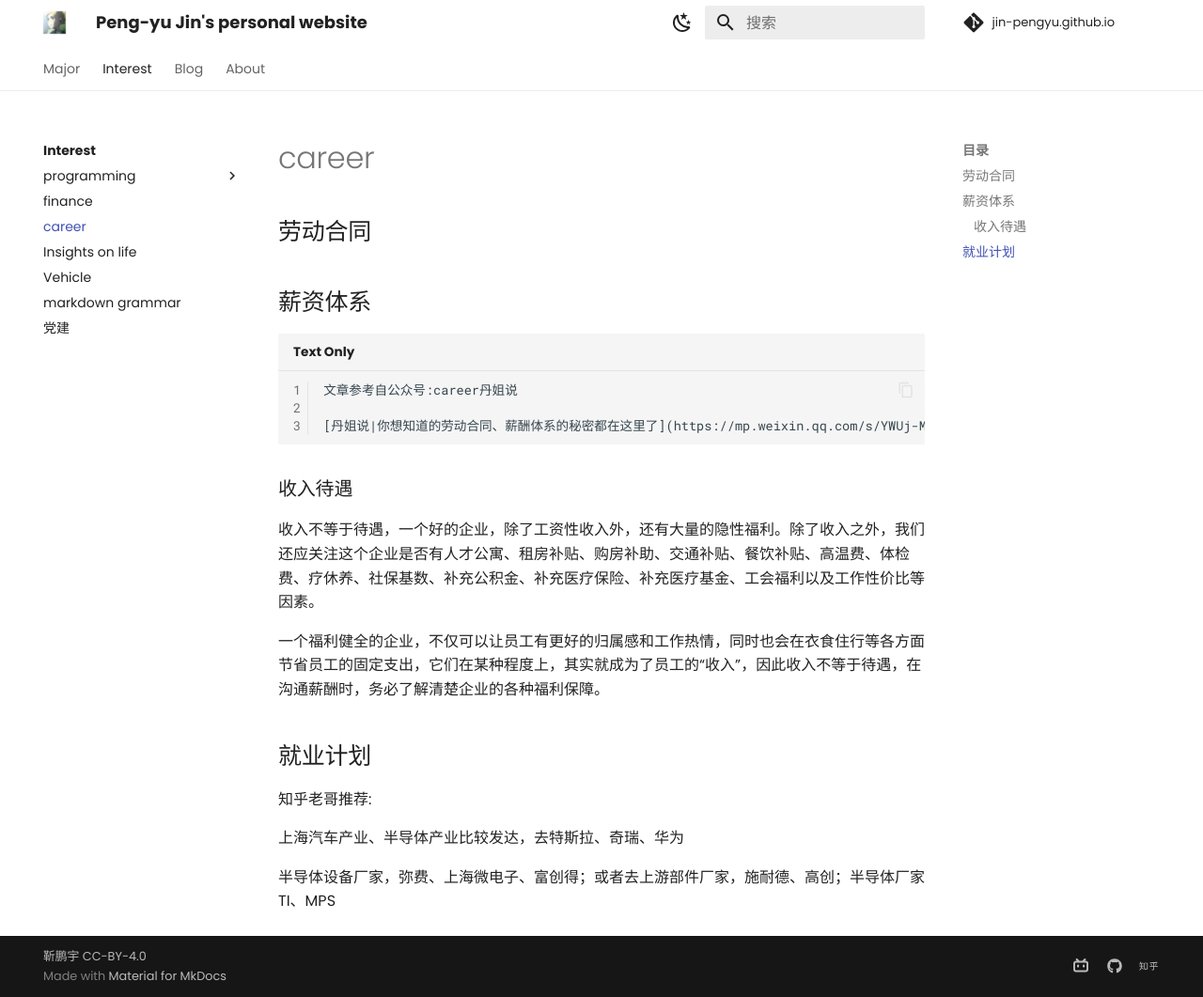
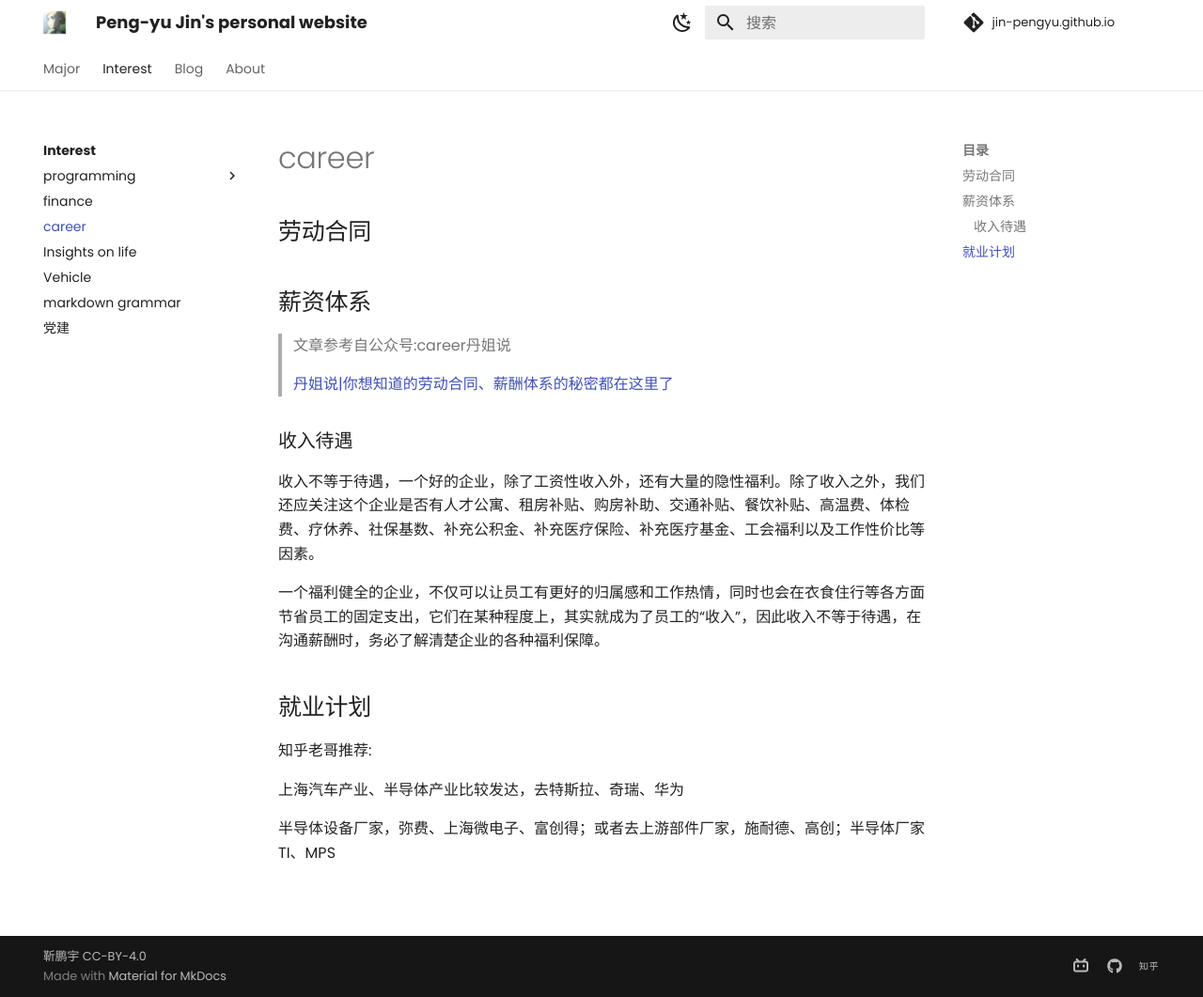
Before and after one commit to Pengyu-Jin/Pengyu-Jin.github.io, an MkDocs documentation site: the page built from docs/interest/career/career.md, in a window 1280 px wide and 1061 px high. Shown: the whole window at 94% size. Built offline with MkDocs 1.6.1 and Material for MkDocs 9.7.7, drawn with Linux system fonts in a browser that asks for light colours; comment, search, counter and statistics services are not loaded.

Commit message:
career20240508

````diff
--- a/docs/interest/career/career.md
+++ b/docs/interest/career/career.md
@@ -1,11 +1,10 @@
 ## 劳动合同
 
 ## 薪资体系
-```
-文章参考自公众号:career丹姐说
+>文章参考自公众号:career丹姐说
 
-[丹姐说|你想知道的劳动合同、薪酬体系的秘密都在这里了](https://mp.weixin.qq.com/s/YWUj-MjrrBMy3tfbFseH1g?poc_token=HIZHOmajit-wu9G94B-_tsat277R2T6izu45Tu2_){:target=_blank}
-```
+>[丹姐说|你想知道的劳动合同、薪酬体系的秘密都在这里了](https://mp.weixin.qq.com/s/YWUj-MjrrBMy3tfbFseH1g?poc_token=HIZHOmajit-wu9G94B-_tsat277R2T6izu45Tu2_){:target=_blank}
+
 
 ### 收入待遇
 收入不等于待遇，一个好的企业，除了工资性收入外，还有大量的隐性福利。除了收入之外，我们还应关注这个企业是否有人才公寓、租房补贴、购房补助、交通补贴、餐饮补贴、高温费、体检费、疗休养、社保基数、补充公积金、补充医疗保险、补充医疗基金、工会福利以及工作性价比等因素。
````
